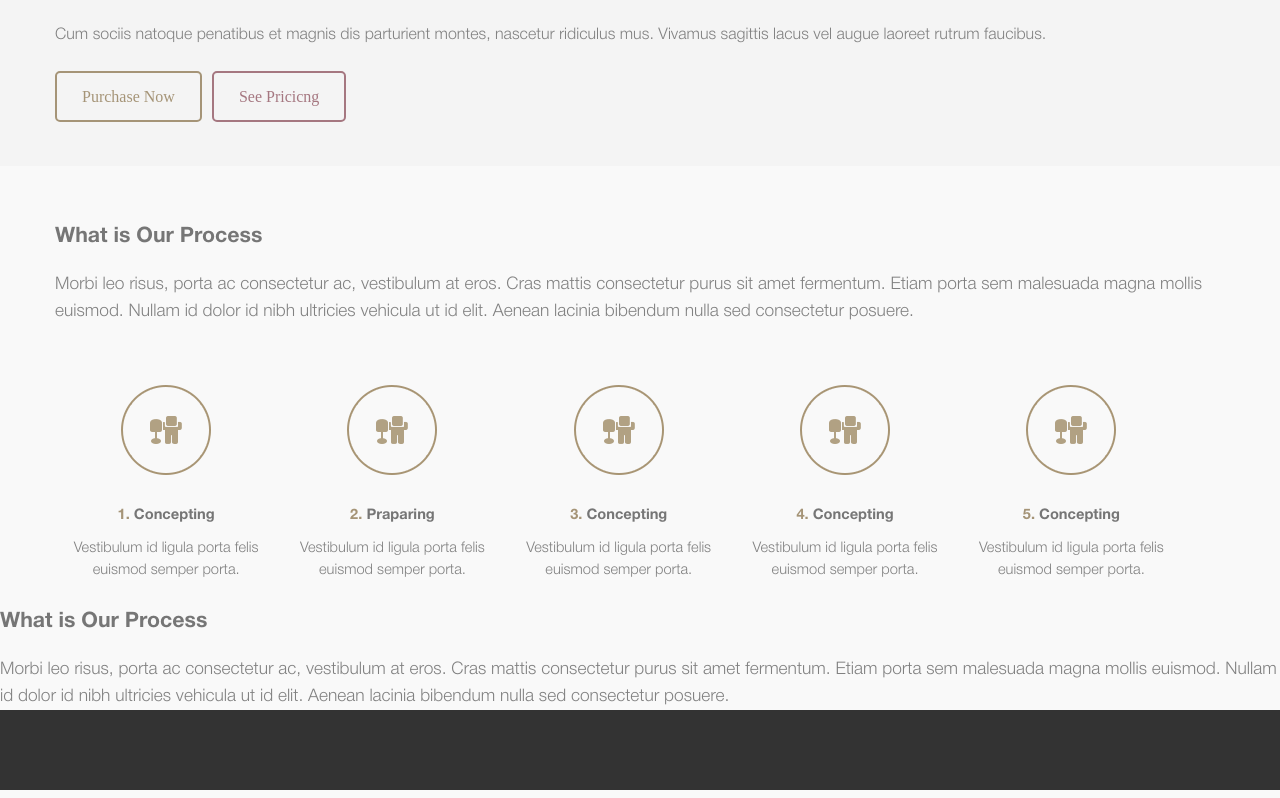
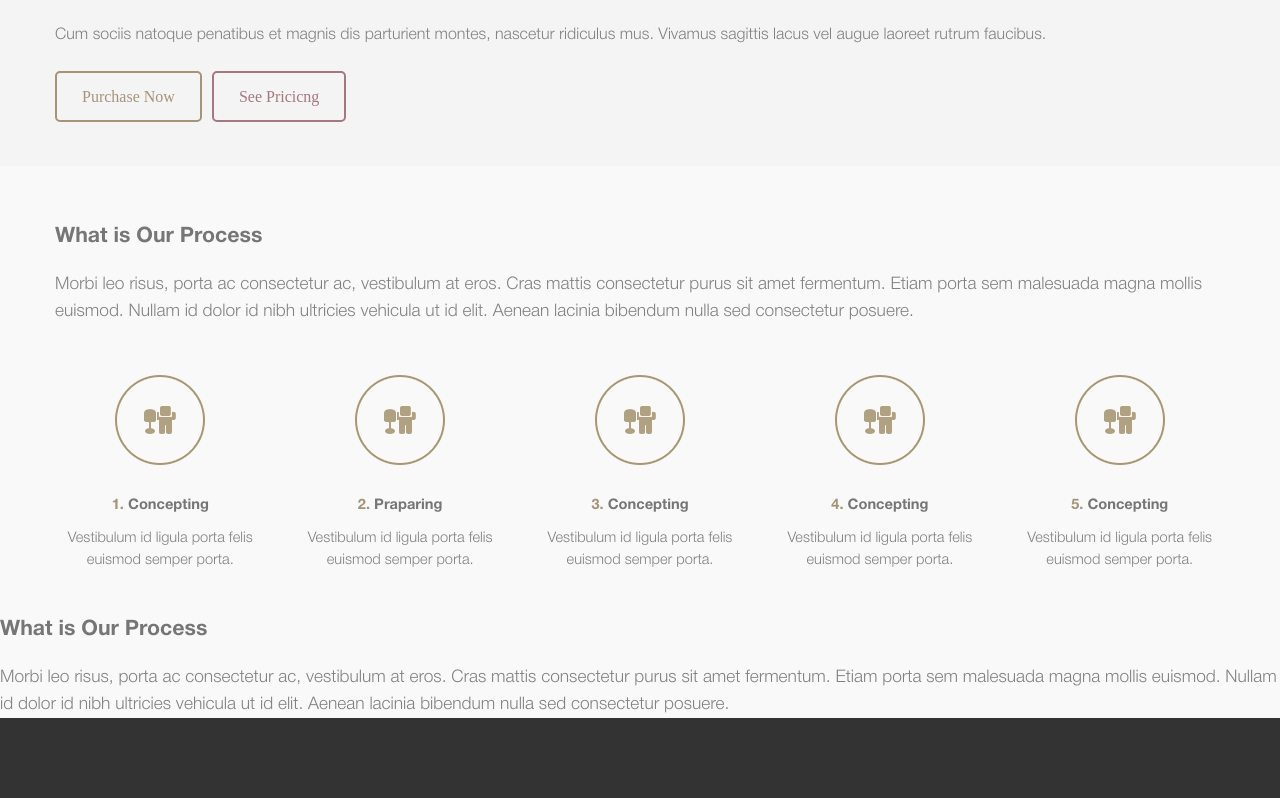
Before and after one commit to kaktusv6/Practice-BEM, a website: page app/index.html in a window 1280 px wide. Shown: the part 697-1495 px from the top of the page. Drawn offline with nearby package versions, Linux system fonts and the light colour scheme; files that its build step writes are made by us from their sources.

Commit message:
Подправил оступы и сделал выравнивание justify.

```diff
--- a/dist/scss/sectionProcess/_sectionProcess.scss
+++ b/dist/scss/sectionProcess/_sectionProcess.scss
@@ -10,7 +10,7 @@
 /* --------------- section process text --------------- */
 
 .process__process-text{
-	padding: 60px 0;
+	padding: 60px 0 25px 0;
 }
 .process-text__title{
 	@include style-title(16pt);
@@ -22,12 +22,15 @@
 
 /* --------------- section process process-item --------------- */
 
-.process__process-item{
-	width: 100;
-	margin: 0 auto;
+.process__process-items{
+	width: 100%;
+	text-align: justify;
+	@include justify-one-line-text;
+	padding-top: 25px;
+	padding-bottom: 30px;
 }
 .process-item{
-	width: 19%;
+	width: 18%;
 	display: inline-block;
 	text-align: center;
 	&::after{
@@ -40,7 +43,6 @@
 			color: black;
 		}
 	}
-	margin-bottom: 30px;
 }
 .process-item__img{
 	max-width: 90px;
```
